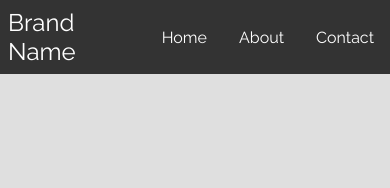
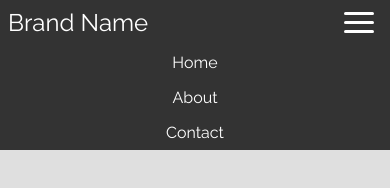
Before and after one commit to AnsonAMS/responsive-navbar, a plain HTML site: page index.html in a window 390 px wide. Drawn offline with Linux system fonts and the light colour scheme.

Commit message:
Add hamburger styling to menu

```diff
--- a/index.html
+++ b/index.html
@@ -11,6 +11,11 @@
 <body>
     <nav class="navbar">
       <div class="brand-title">Brand Name</div>
+      <a href="#" class="toggle-button">
+          <span class="bar"></span>
+          <span class="bar"></span>
+          <span class="bar"></span>
+      </a>
       <div class="navbar-links">
           <ul>
               <li><a href="#">Home</a></li>
--- a/style.css
+++ b/style.css
@@ -40,3 +40,50 @@ body {
 navbar-links li:hover {
     background-color: #555;
 }
+
+.toggle-button {
+    position: absolute;
+    top: .75rem;
+    right: 1rem;
+    display: none;
+    flex-direction: column;
+    justify-content: space-between;
+    width: 30px;
+    height: 21px;
+}
+
+.toggle-button .bar {
+    height: 3px;
+    width: 100%;
+    background-color: white;
+    border-radius: 10px;
+}
+
+@media (max-width: 400px) {
+    .toggle-button {
+        display: flex;
+    }
+}
+
+.navbar-links {
+    /* display: none; */
+    width: 100%;
+}
+
+.navbar {
+    flex-direction: column;
+    align-items: flex-start;
+}
+
+.navbar-links ul {
+    width: 100%;
+    flex-direction: column;
+}
+
+.navbar-links li {
+    text-align: center;
+}
+
+.navbar-links li a {
+    padding: .5rem 1rem;
+}
```
